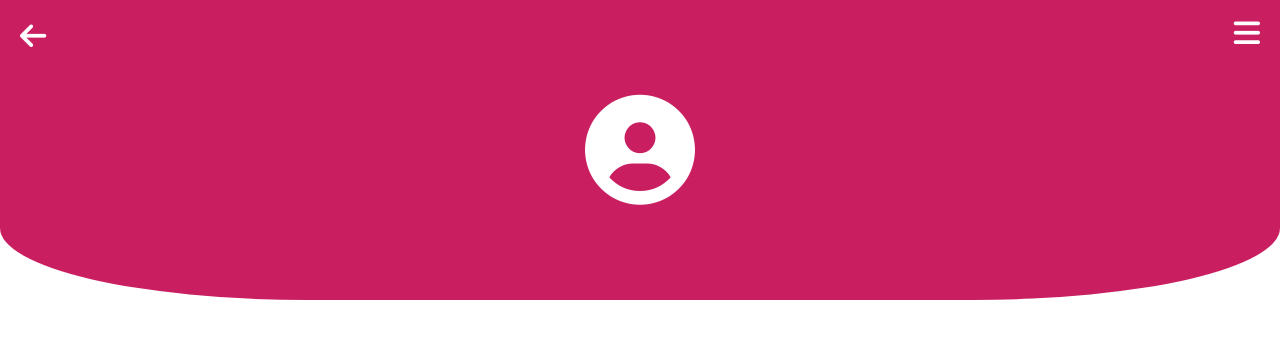
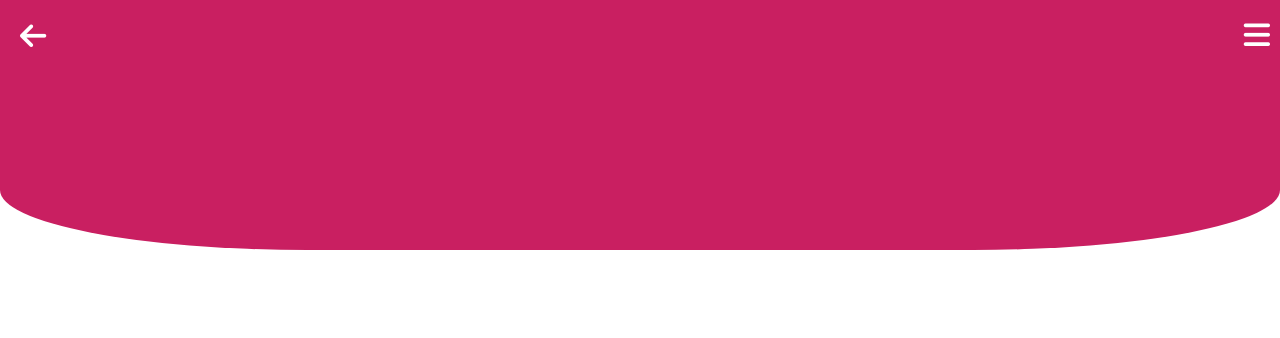
Before and after one commit to WildCodeSchool/2023-09-JS-BDX-P3-la-rive-droite, a React (Vite) app in the folder frontend/: page / in a window 1280 px wide. Shown: the top 338 px of the page. Built offline with nearby package versions, Linux system fonts and the light colour scheme.

Commit message:
Added header x3

```diff
--- a/frontend/index.html
+++ b/frontend/index.html
@@ -17,7 +17,7 @@
       rel="stylesheet"
     />
     <meta name="viewport" content="width=device-width, initial-scale=1.0" />
-    <title>Vite App</title>
+    <title>Externatic</title>
   </head>
   <body>
     <div id="root"></div>
--- a/frontend/src/App.jsx
+++ b/frontend/src/App.jsx
@@ -1,7 +1,7 @@
-import HeaderLongUser from "./components/HeaderLongUser";
+import HeaderLong from "./components/HeaderLong";
 
 function App() {
-  return <HeaderLongUser />;
+  return <HeaderLong />;
 }
 
 export default App;
--- a/frontend/src/components/HeaderLong.jsx
+++ b/frontend/src/components/HeaderLong.jsx
@@ -2,6 +2,7 @@ import "../style/style_components/header-long.css";
 
 function HeaderLong() {
   return (
+    <div className="header">
       <div className="container-header">
         <div className="back">
           <i className="fa-solid fa-arrow-left" />
@@ -10,6 +11,8 @@ function HeaderLong() {
           <i className="fa-solid fa-bars" />
         </div>
       </div>
+    </div>
   );
 }
+
 export default HeaderLong;
--- a/frontend/src/components/HeaderLongTitle.jsx
+++ b/frontend/src/components/HeaderLongTitle.jsx
@@ -2,6 +2,7 @@ import "../style/style_components/header-long-title.css";
 
 function HeaderLongTitle() {
   return (
+    <div className="header">
       <div className="container-header">
         <div className="back">
           <i className="fa-solid fa-arrow-left" />
@@ -10,8 +11,9 @@ function HeaderLongTitle() {
           <i className="fa-solid fa-bars" />
         </div>
         <div className="title">
-        <h1>Bienvenue</h1>
-        <h2>Nos offres</h2>
+          <h1 className="first-title">Candidatures</h1>
+          <h2 className="second-title">Historique</h2>
+        </div>
       </div>
     </div>
   );
--- a/frontend/src/components/HeaderLongUser.jsx
+++ b/frontend/src/components/HeaderLongUser.jsx
@@ -2,6 +2,7 @@ import "../style/style_components/header-long-user.css";
 
 function HeaderLongUser() {
   return (
+    <div className="header">
       <div className="container-header">
         <div className="back">
           <i className="fa-solid fa-arrow-left" />
@@ -9,10 +10,17 @@ function HeaderLongUser() {
         <div className="user">
           <i className="fa-solid fa-circle-user" />
         </div>
-      <div className="menu">
-        <i className="fa-solid fa-bars" />
+        <div>
+          <button className="modify" type="button">
+            Modifier
+          </button>
+        </div>
+        <div>
+          <h1 className="titre">Votre prénom et Nom</h1>
+        </div>
       </div>
     </div>
   );
 }
+
 export default HeaderLongUser;
--- a/frontend/src/style/style_components/header-long-title.css
+++ b/frontend/src/style/style_components/header-long-title.css
@@ -1,21 +1,19 @@
-.container-header {
-  background-color: #c91f61;
-  position: absolute;
-  width: 100%;
-  height: 300px;
-  border-radius: 0% 0% 24% 24%;
+* {
+  margin: 0;
+  padding: 0;
 }
 
-.menu {
-  margin-top: -40px;
-  margin-right: 20px;
-  font-size: 60px;
+.header {
+  position: relative;
+}
+
+.container-header {
   display: flex;
-  justify-content: flex-end;
-}
-.fa-solid {
-  color: white;
-  font-size: 30px;
+  justify-content: space-between;
+  background-color: #c91f61;
+  width: 100%;
+  height: 250px;
+  border-radius: 0% 0% 24% 24%;
 }
 
 .back {
@@ -27,3 +25,24 @@
   color: white;
   font-size: 30px;
 }
+
+.menu {
+  margin: 20px 10px 0 20px;
+}
+.fa-solid {
+  color: white;
+  font-size: 30px;
+}
+
+.title {
+  position: absolute;
+  margin-top: 110px;
+  margin-left: 30px;
+  font-family: Jost, sans-serif;
+  font-weight: 400;
+  color: white;
+}
+
+.second-title {
+  font-weight: 300;
+}
--- a/frontend/src/style/style_components/header-long-user.css
+++ b/frontend/src/style/style_components/header-long-user.css
@@ -1,24 +1,19 @@
+* {
+  margin: 0;
+  padding: 0;
+}
+
+.header {
+  position: relative;
+}
+
 .container-header {
   display: flex;
   justify-content: space-between;
   background-color: #c91f61;
-  position: absolute;
-  top: 0;
-  left: 0;
   width: 100%;
-  height: 300px;
+  height: 250px;
   border-radius: 0% 0% 24% 24%;
-}
-
-.menu {
-  margin-top: -10px;
-  margin-right: 20px;
-  font-size: 60px;
-}
-
-.fa-solid {
-  color: white;
-  font-size: 30px;
 }
 
 .back {
@@ -32,9 +27,32 @@
 }
 
 .user {
-  margin: auto;
+  margin-top: 50px;
+  margin-right: -50px;
 }
 
 .fa-circle-user {
   font-size: 110px;
+  color: white;
 }
+
+.modify {
+  border-radius: 20px;
+  font-weight: bold;
+  border: none;
+  position: absolute;
+  top: 150px;
+  left: 142px;
+  width: 110px;
+  height: 23px;
+}
+
+.titre {
+  position: absolute;
+  top: 185px;
+  right: 50px;
+  font-size: 30px;
+  color: white;
+  font-family: Jost, sans-serif;
+  font-weight: 500;
+}
--- a/frontend/src/style/style_components/header-long.css
+++ b/frontend/src/style/style_components/header-long.css
@@ -1,21 +1,24 @@
+* {
+  margin: 0;
+  padding: 0;
+}
+
+.header {
+  position: relative;
+}
+
 .container-header {
+  display: flex;
+  justify-content: space-between;
   background-color: #c91f61;
-  position: absolute;
   width: 100%;
-  height: 300px;
+  height: 250px;
   border-radius: 0% 0% 24% 24%;
 }
 
-.menu {
-  margin-top: -40px;
-  margin-right: 20px;
-  font-size: 60px;
-  display: flex;
-  justify-content: flex-end;
-}
-.fa-solid {
-  color: white;
+.back {
   font-size: 30px;
+  margin: 20px 0 0 20px;
 }
 
 .fa-arrow-left {
@@ -23,7 +26,10 @@
   font-size: 30px;
 }
 
-.back {
+.menu {
+  margin: 20px 10px 0 20px;
+}
+.fa-solid {
+  color: white;
   font-size: 30px;
-  margin: 20px 0 0 20px;
 }
```
Lines whose indentation alone changed are shown as unchanged.
